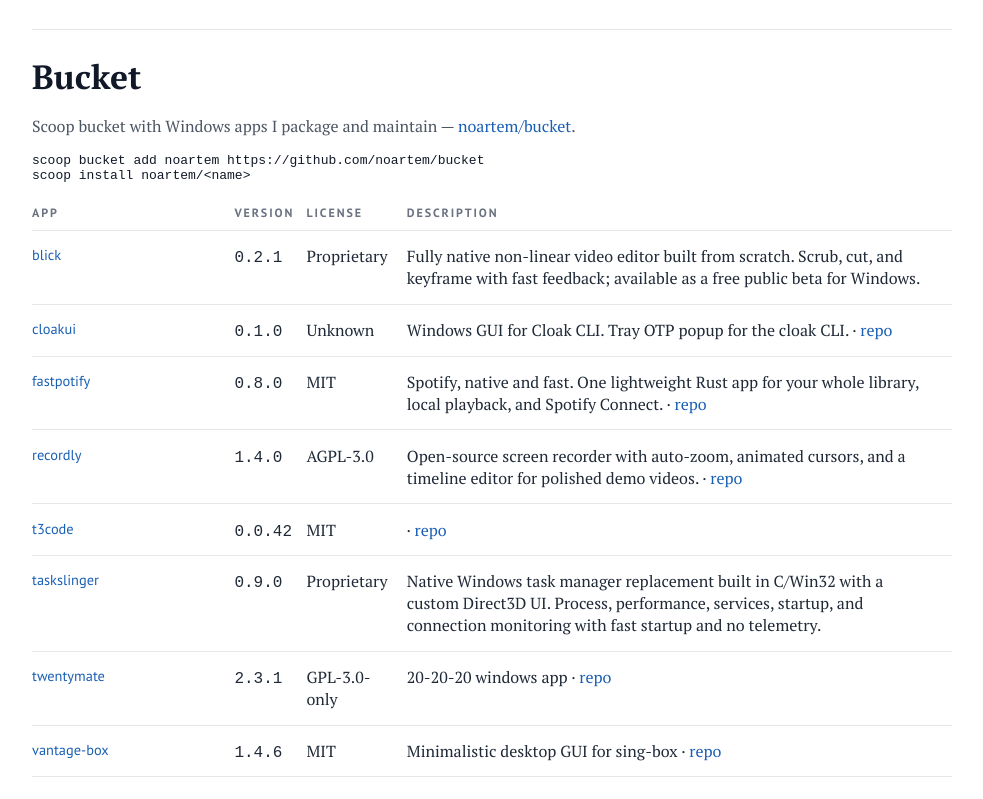
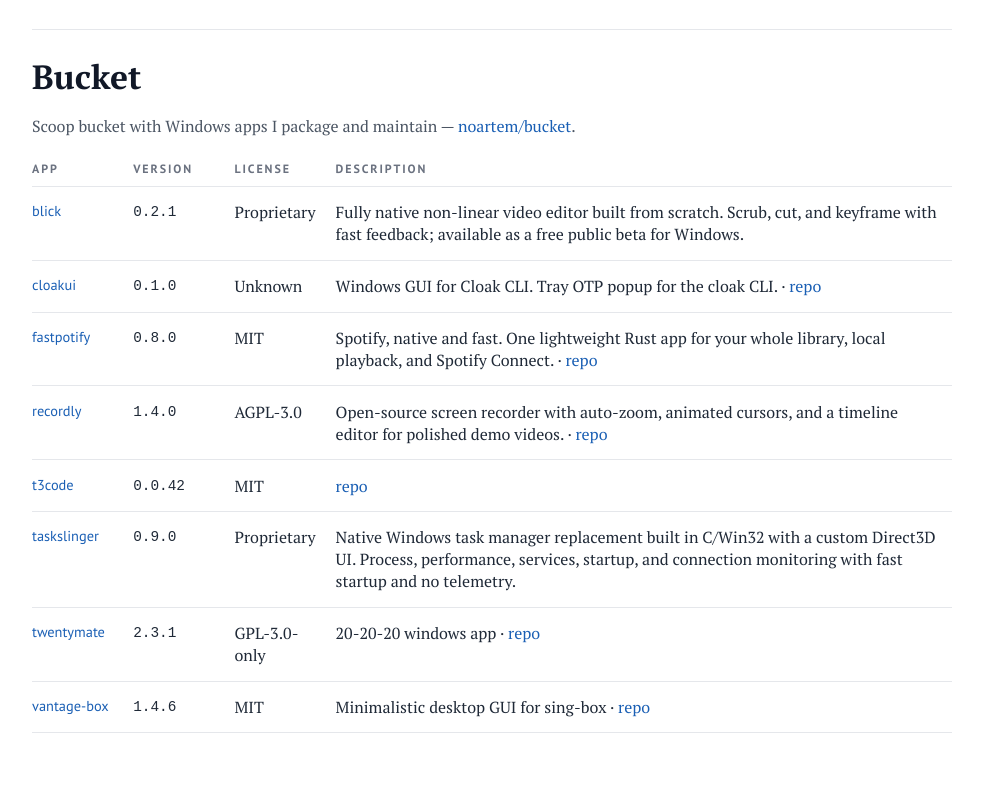
Before and after one commit to noartem/noartem.github.io, an Eleventy site: page index.njk in a window 1280 px wide. Shown: the part 1203-2002 px from the top of the page, without its empty margins (148-1131 px from the left). Built offline with nearby package versions, Linux system fonts and the light colour scheme; Eleventy itself is replaced by a stand-in of ours; files that its build step writes are made by us from their sources.

Commit message:
Fix CNAME passthrough, bucket table tweaks
- restore assets passthrough copy (was dropped when bucket.yml support added,
  which removed CNAME from gh-pages and broke the noartem.ru domain)
- copy CNAME via object form; verified present in pathprefix build
- bucket table: narrower App, wider Version columns; drop scoop install block;
  repo link without separator dot when description is empty

```diff
--- a/_includes/bucket-rows.njk
+++ b/_includes/bucket-rows.njk
@@ -26,7 +26,7 @@
                 <td><a href="https://t3.codes">t3code</a></td>
                 <td><code>0.0.42</code></td>
                 <td>MIT</td>
-                <td> · <a href="https://github.com/pingdotgg/t3code">repo</a></td>
+                <td><a href="https://github.com/pingdotgg/t3code">repo</a></td>
               </tr>
               <tr>
                 <td><a href="https://taskslinger.net/">taskslinger</a></td>
--- a/assets/styles.css
+++ b/assets/styles.css
@@ -167,6 +167,18 @@ main > .section:not(:first-child) {
   width: 22%;
 }
 
+#bucket .portfolio-table td:first-child {
+  width: 11%;
+  white-space: nowrap;
+}
+
+#bucket .portfolio-table td:nth-child(2) {
+  width: 11%;
+  white-space: nowrap;
+  font-family: "PT Sans", "Segoe UI", "Helvetica Neue", Arial, sans-serif;
+  font-size: 0.9rem;
+}
+
 @media (max-width: 720px) {
   .topbar {
     flex-direction: column;
--- a/index.njk
+++ b/index.njk
@@ -100,8 +100,6 @@
           Scoop bucket with Windows apps I package and maintain —
           <a href="https://github.com/noartem/bucket">noartem/bucket</a>.
         </p>
-        <pre>scoop bucket add noartem https://github.com/noartem/bucket
-scoop install noartem/&lt;name&gt;</pre>
         <table class="portfolio-table">
           <thead>
             <tr>
--- a/scripts/fetch-data.cjs
+++ b/scripts/fetch-data.cjs
@@ -139,12 +139,14 @@ ${bucketRows.join("\n")}
 function renderSiteBucketRows(apps) {
   return apps
     .map((a) => {
-      const repo = a.repo ? ` · <a href="https://github.com/${a.repo}">repo</a>` : "";
+      const desc = a.description || "";
+      const repo = a.repo ? `<a href="https://github.com/${a.repo}">repo</a>` : "";
+      const tail = repo ? (desc ? ` · ${repo}` : repo) : "";
       return `              <tr>
                 <td><a href="${a.url}">${a.name}</a></td>
                 <td><code>${a.version}</code></td>
                 <td>${a.license || ""}</td>
-                <td>${a.description}${repo}</td>
+                <td>${desc}${tail}</td>
               </tr>`;
     })
     .join("\n");
```
Also changed, not shown: .eleventy.js.
